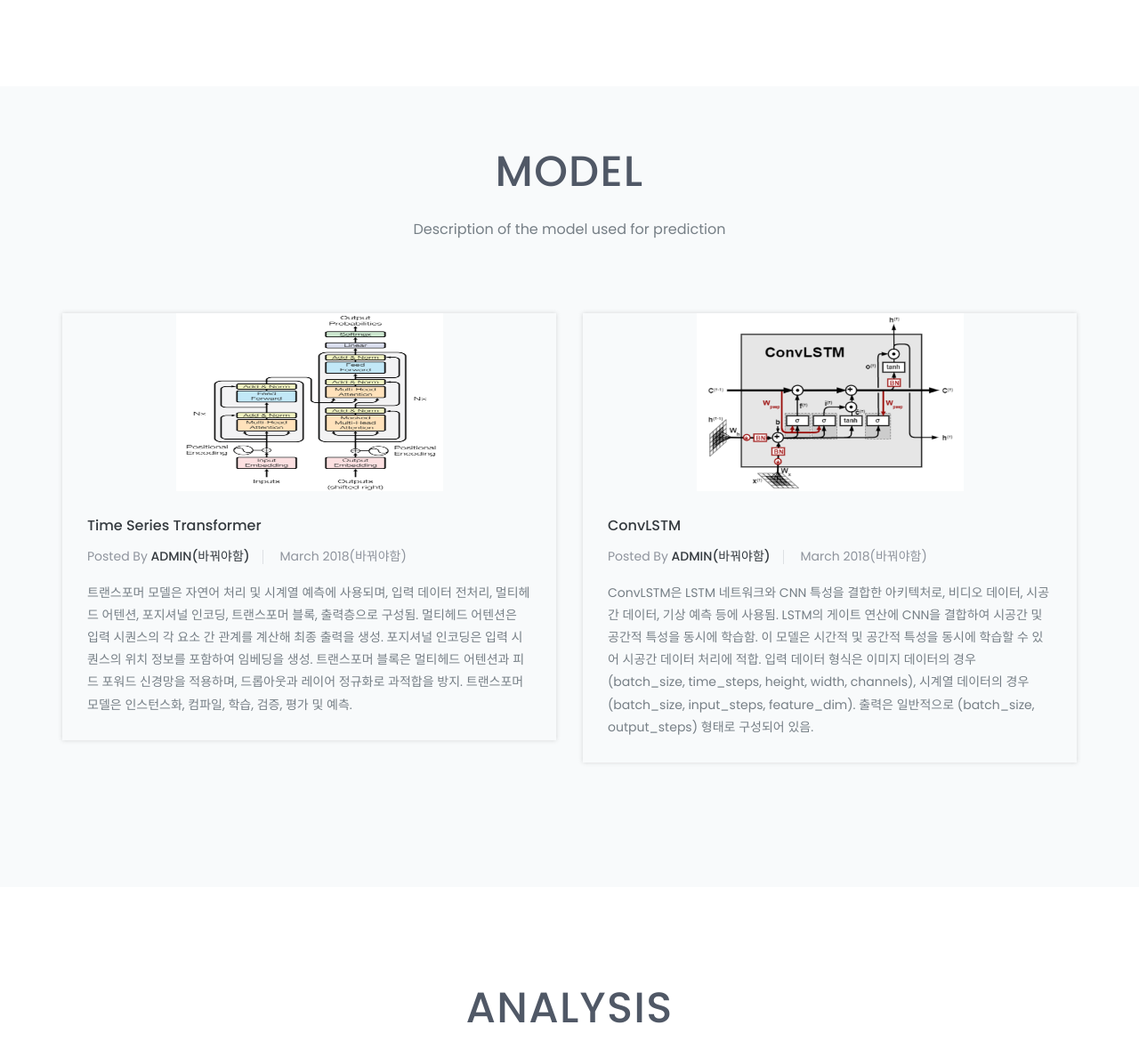
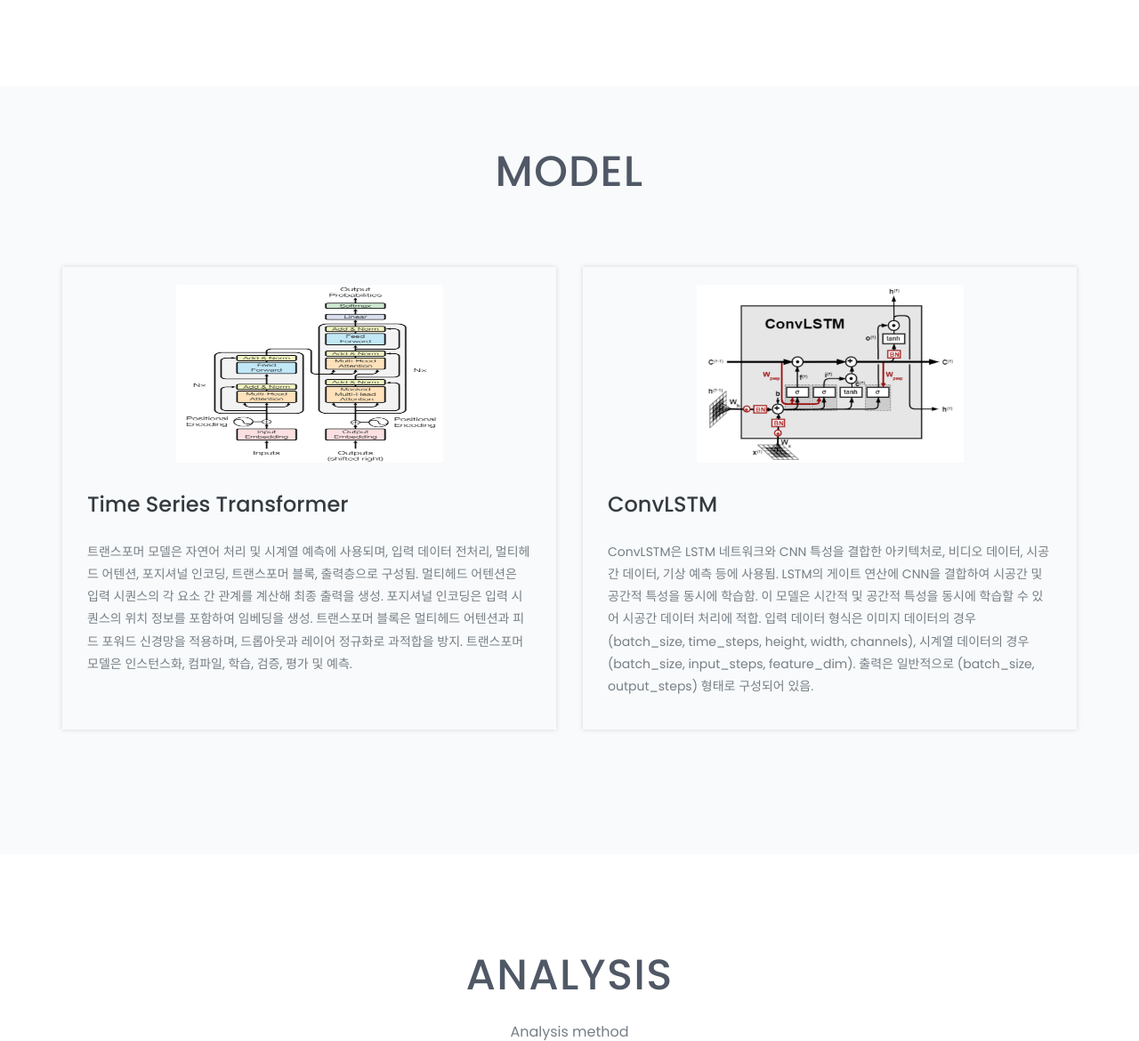
Before and after one commit to jaydenjeong/finedust_project, a Django app: page / in a window 1280 px wide; the page is wider, and only the part inside the window is pictured. Shown: the part 2345-3515 px from the top of that part at 89% size. Run offline with Django 5.2, Linux system fonts and the light colour scheme; data that the repository does not hold is empty; some libraries are stand-ins or nearby versions.

Commit message:
웹작업
model파트 영역 설정

```diff
--- a/Web/assets/css/style.css
+++ b/Web/assets/css/style.css
@@ -624,6 +624,7 @@ nav.navbar.bootsnav .navbar-toggle i{color: #ff545a;}
 
 .single-blog-item{
     margin-bottom: 30px;
+    height: 520px;
     box-shadow: 0 0px 5px rgba(71,71,71,.2);
     -webkit-transition: .3s;
     -moz-transition:.3s;
@@ -632,7 +633,11 @@ nav.navbar.bootsnav .navbar-toggle i{color: #ff545a;}
     transition: .3s;
 }
 .single-blog-item-txt {padding:  25px 28px 27px;}
-.single-blog-item-txt h2 a {text-transform:  initial;line-height: 1.8;}
+.single-blog-item-txt h2{
+    text-transform:  initial;
+    line-height: 1.8;
+    font-size: 24px;
+}
 .single-blog-item-txt h4 {
     font-size:  14px;
     color:  #8f949d;
--- a/Web/templates/main.html
+++ b/Web/templates/main.html
@@ -46,7 +46,7 @@
 			                    <li class="scroll"><a href="#model">Model</a></li>
 								<!-- 분석부분 드롭다운 영역 -->
 								<li class="dropdown">
-									<a class="dropdown-toggle" role="button" data-bs-toggle="dropdown" aria-expanded="false" href="#analysis">Analysis</a>
+									<a href="#analysis" class="dropdown-toggle" role="button" data-bs-toggle="dropdown" aria-expanded="false">Analysis</a>
 									<ul class="dropdown-menu">
 										<li><a href="/analysis/finedust/">Finedust</a></li>
 										<li ><a href="/analysis/weather/">Weather</a></li>
@@ -401,19 +401,17 @@
 			<div class="container">
 				<div class="section-header">
 					<h1>Model</h1>
-					<p>Description of the model used for prediction</p>
 				</div>
 				<div class="blog-content">
 					<div class="row">
 						<div class="col-md-6 col-sm-8">
 							<div class="single-blog-item">
-								<div class="single-blog-item-img" style="display: flex; justify-content: center; align-items: center;">
+								<div class="single-blog-item-img" style="display: flex; justify-content: center; align-items: center; padding-top: 20px;">
 									<img src="assets/images/model/transformer.png" alt="Transformer image" style="width: 300px; height: 200px;">
 								</div>
 								<div class="single-blog-item-txt">
-									<h2><a href="#">Time Series Transformer</a></h2>
-									<h4>posted <span>by</span> <a href="#">admin(바꿔야함)</a> march 2018(바꿔야함)</h4>
-									<p>
+									<h2>Time Series Transformer</h2>
+									<p style="padding-top: 20px;">
 										트랜스포머 모델은 자연어 처리 및 시계열 예측에 사용되며, 입력 데이터 전처리, 멀티헤드 어텐션, 포지셔널 인코딩, 트랜스포머 블록, 출력층으로 구성됨.
 멀티헤드 어텐션은 입력 시퀀스의 각 요소 간 관계를 계산해 최종 출력을 생성.
 포지셔널 인코딩은 입력 시퀀스의 위치 정보를 포함하여 임베딩을 생성.
@@ -425,13 +423,12 @@
 						</div>
 						<div class="col-md-6 col-sm-8">
 							<div class="single-blog-item">
-								<div class="single-blog-item-img" style="display: flex; justify-content: center; align-items: center;">
+								<div class="single-blog-item-img" style="display: flex; justify-content: center; align-items: center; padding-top: 20px;">
 									<img src="assets/images/model/convlstm.png" alt="ConvLSTM image" style="width: 300px; height: 200px;">
 								</div>
 								<div class="single-blog-item-txt">
-									<h2><a href="#">ConvLSTM</a></h2>
-									<h4>posted <span>by</span> <a href="#">admin(바꿔야함)</a> march 2018(바꿔야함)</h4>
-									<p>
+									<h2>ConvLSTM</h2>
+									<p style="padding-top: 20px;">
 										ConvLSTM은 LSTM 네트워크와 CNN 특성을 결합한 아키텍처로, 비디오 데이터, 시공간 데이터, 기상 예측 등에 사용됨.
 LSTM의 게이트 연산에 CNN을 결합하여 시공간 및 공간적 특성을 동시에 학습함. 이 모델은 시간적 및 공간적 특성을 동시에 학습할 수 있어 시공간 데이터 처리에 적합.
 입력 데이터 형식은 이미지 데이터의 경우 (batch_size, time_steps, height, width, channels), 시계열 데이터의 경우 (batch_size, input_steps, feature_dim).
```
